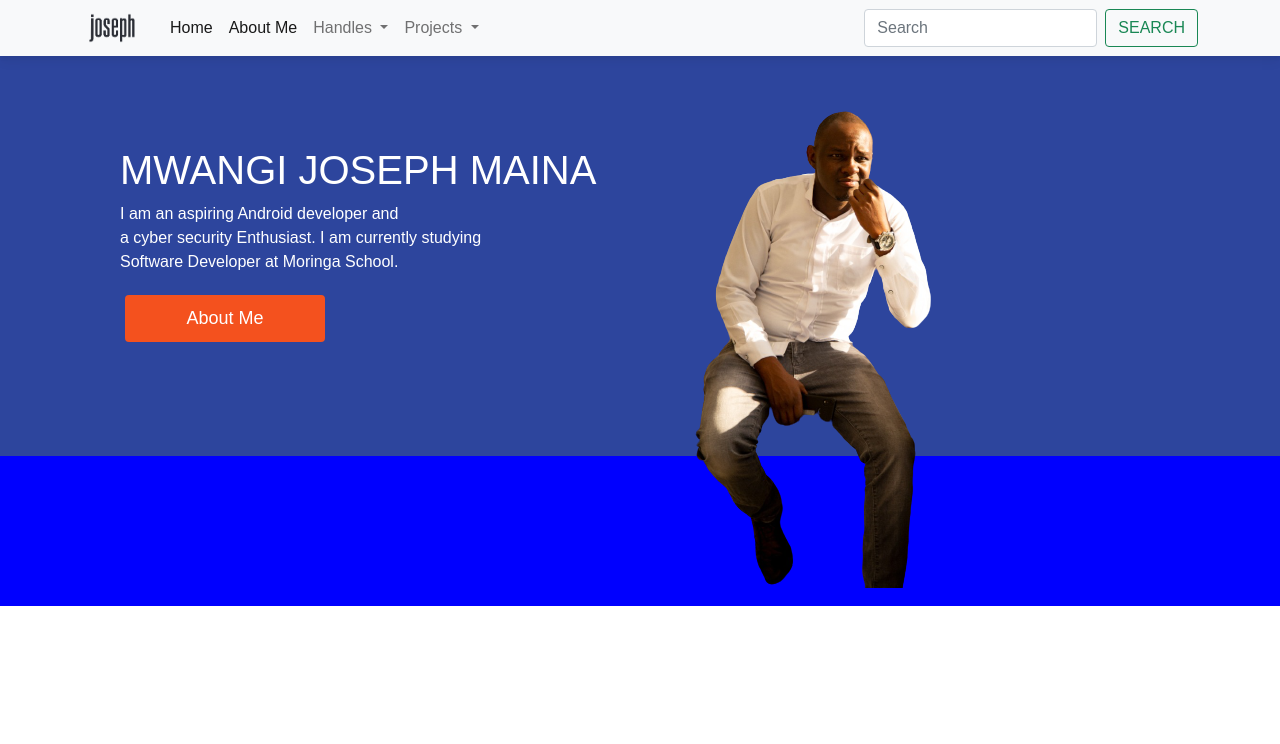
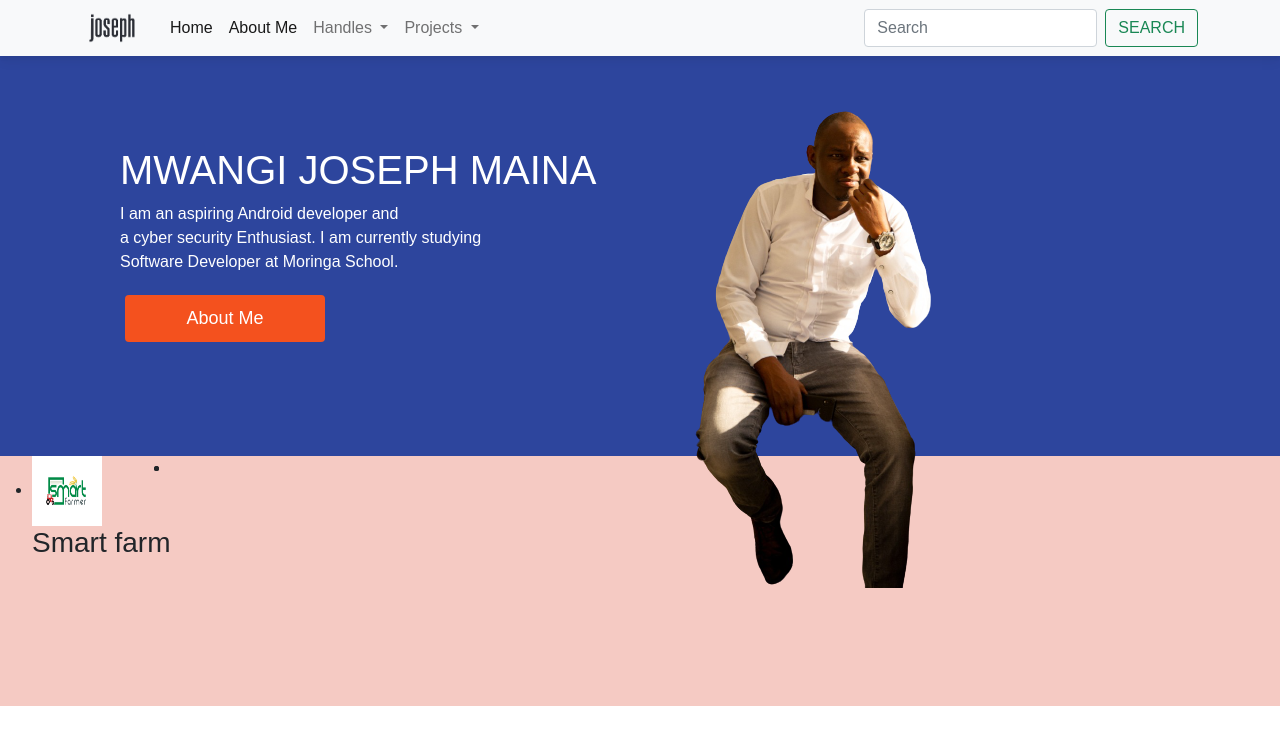
Before and after one commit to JMDev2/My-Portfolio, a plain HTML site: page index.html in a window 1280 px wide. Drawn offline with nearby package versions, Linux system fonts and the light colour scheme.

Commit message:
ft:article- This will add the article

```diff
--- a/index.css
+++ b/index.css
@@ -29,9 +29,10 @@
 
 }
 .article{
-    height: 150px;
+    height: 250px;
     background-color: blue;
     z-index: auto;
+    background-color: #f5cac3;
 }
 
 .button {
@@ -73,3 +74,18 @@
     opacity: 1;
     right: 0;
   }
+  .article ul{
+      display: flex;
+      text-decoration: none;
+  }
+  .article ul li{
+      text-decoration: none;
+  }
+  .smartfarm{
+
+  }
+  .smartfarm img{
+      height: 70px;
+      width: 70px;
+      background-size: cover;
+  }
--- a/index.html
+++ b/index.html
@@ -94,6 +94,28 @@ rel="stylesheet"
 
    <div class="article">
 
+    <ul>
+        <li>
+            <div class="smartfarm">
+                <img src="./images/Smart-Farmer-logo.png" >
+                <h3>Smart farm</h3>
+
+            </div>
+
+
+        </li>
+        <li>
+
+
+        </li>
+        <li>
+
+
+        </li>
+    </ul>
+
+
+
    </div>
 </body>
 </html>
```
Also changed, not shown: images/Smart-Farmer-logo.png (added).
